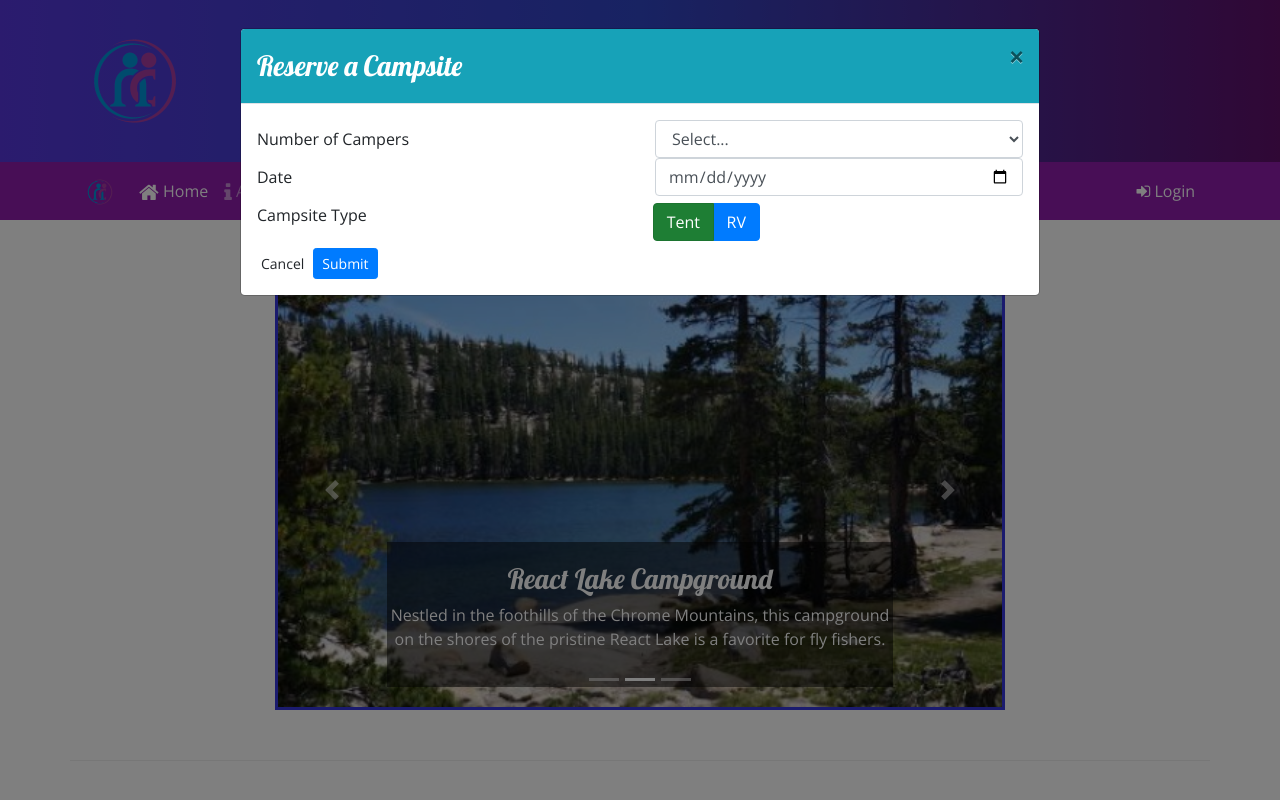
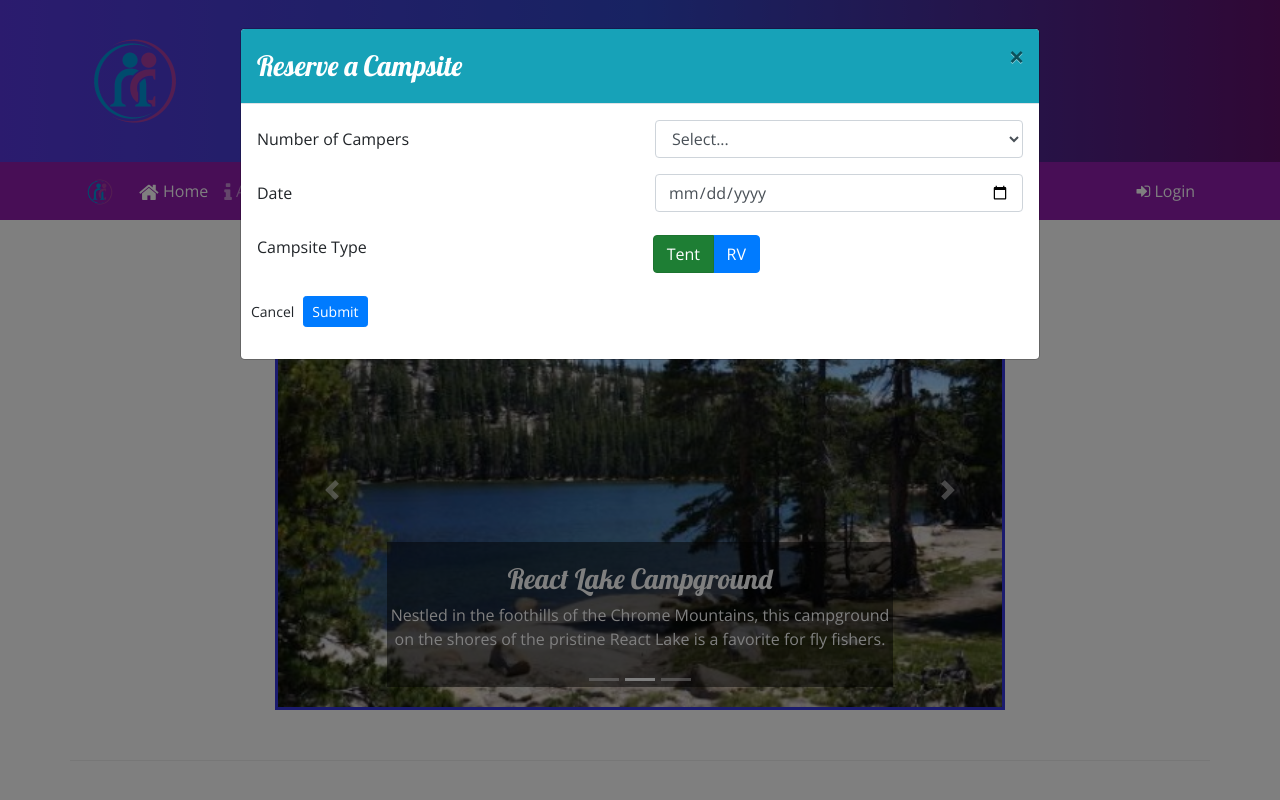
Before and after one commit to mrfish4u/bootstrap-campsite, a website: page index.html in a window 1280 px wide. Both pictures are taken after a click on the button "Reserve a Campsite". Shown: the top 800 px of the page. Drawn offline with nearby package versions, Linux system fonts and the light colour scheme.

Commit message:
last min changes

```diff
--- a/index.html
+++ b/index.html
@@ -26,12 +26,11 @@
                     <h1>NuCamp</h1>
                     <h2>a better way to camp</h2>
                 </div>
-                <div class="col">
+                <div class="col align-self-center">
                     <a role="button" data-toggle="modal" data-target="#reserveModal" class="btn btn-info">
                         Reserve a Campsite
                     </a>
                 </div>
-
             </div>
         </div>
     </header>
@@ -45,7 +44,7 @@
                 <div class="modal-body">
                     <div class="continer-fluid">
                         <form action="">
-                            <div class="row">
+                            <div class="row form-group">
                                 <label for="numCampers" class="col-form-label col-sm-6">Number of
                                     Campers</label>
                                 <div class="col">
@@ -60,7 +59,7 @@
                                     </select>
                                 </div>
                             </div>
-                            <div class="row">
+                            <div class="row form-group">
                                 <label for="numCampers" class="col-sm-6 col-form-label">Date</label>
                                 <div class="col-sm-6">
                                     <input name="date" id="date" type="date" class="form-control"
@@ -68,7 +67,7 @@
                                     </select>
                                 </div>
                             </div>
-                            <div class="row">
+                            <div class="row form-group">
                                 <label for="siteType" class="col-sm-6 col-form-label">Campsite Type</label>
                                 <div class="col-2 btn btn-group btn-group-toggle" data-toggle="buttons">
                                 <label class="btn btn-success active">
@@ -79,7 +78,7 @@
                                   </label>
                                 </div>
                             </div>
-                            <div class="form-row">
+                            <div class="row form-group">
                                 <button type="button" class="btn btn-seconday btn-sm"
                                     data-dismiss="modal">Cancel</button>
                                 <button type="submit" class="btn btn-primary btn-sm">Submit</button>
```
